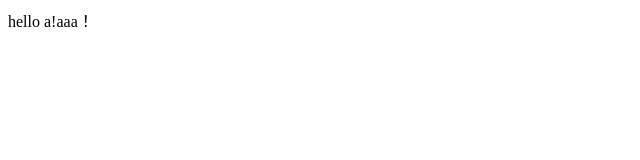
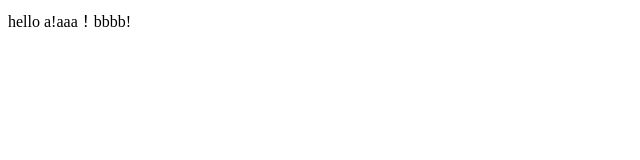
Before and after one commit to Suthley/b_card, a plain HTML site: page jj.html in a window 1280 px wide. Shown: the full height of the page, 0-640 px from the left. Drawn offline with Linux system fonts and the light colour scheme.

Commit message:
token test 6

```diff
--- a/jj.html
+++ b/jj.html
@@ -6,6 +6,6 @@
 </head>
 
 <body>
-	hello a!aaa！
+	hello a!aaa！bbbb!
 </body>
 </html>
```
